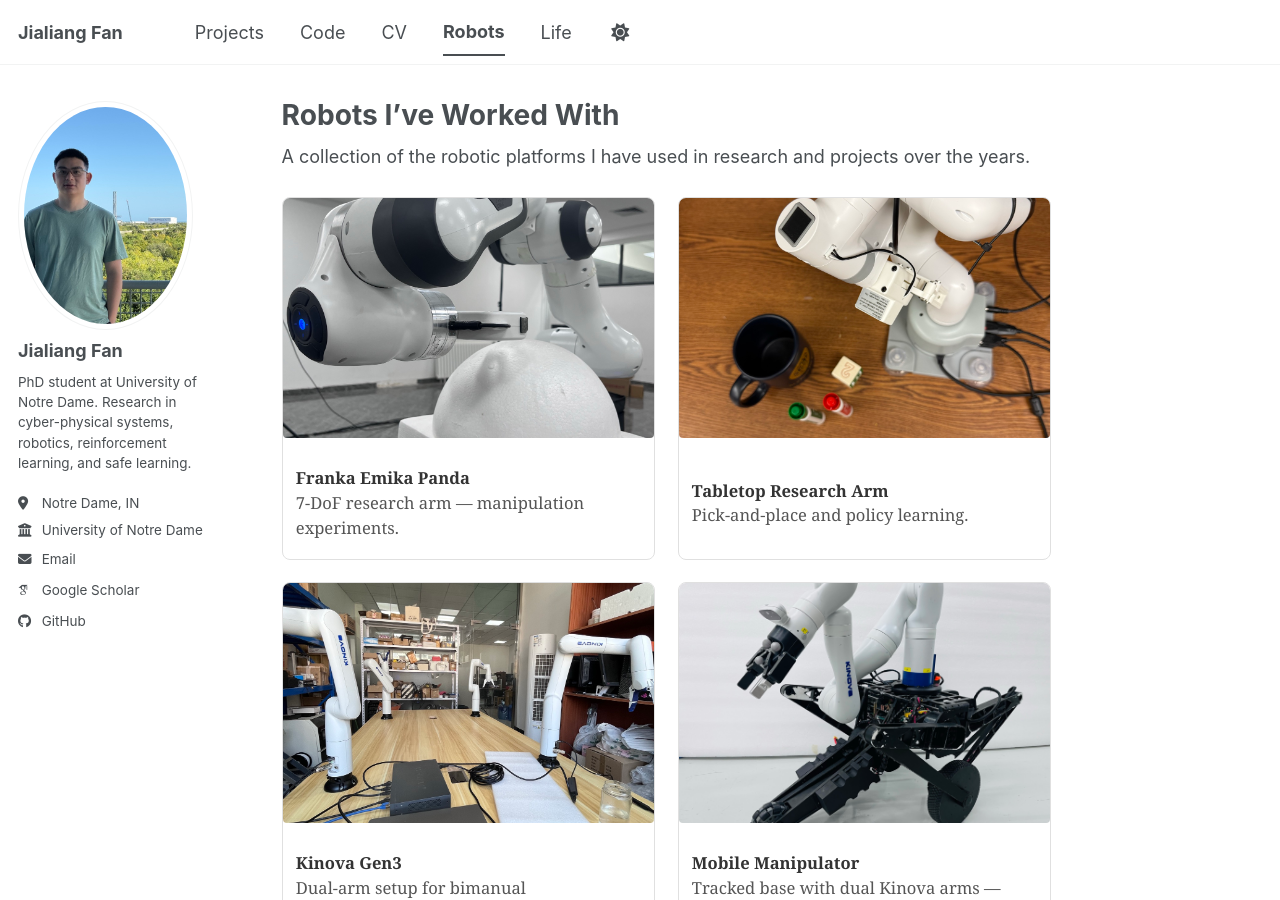
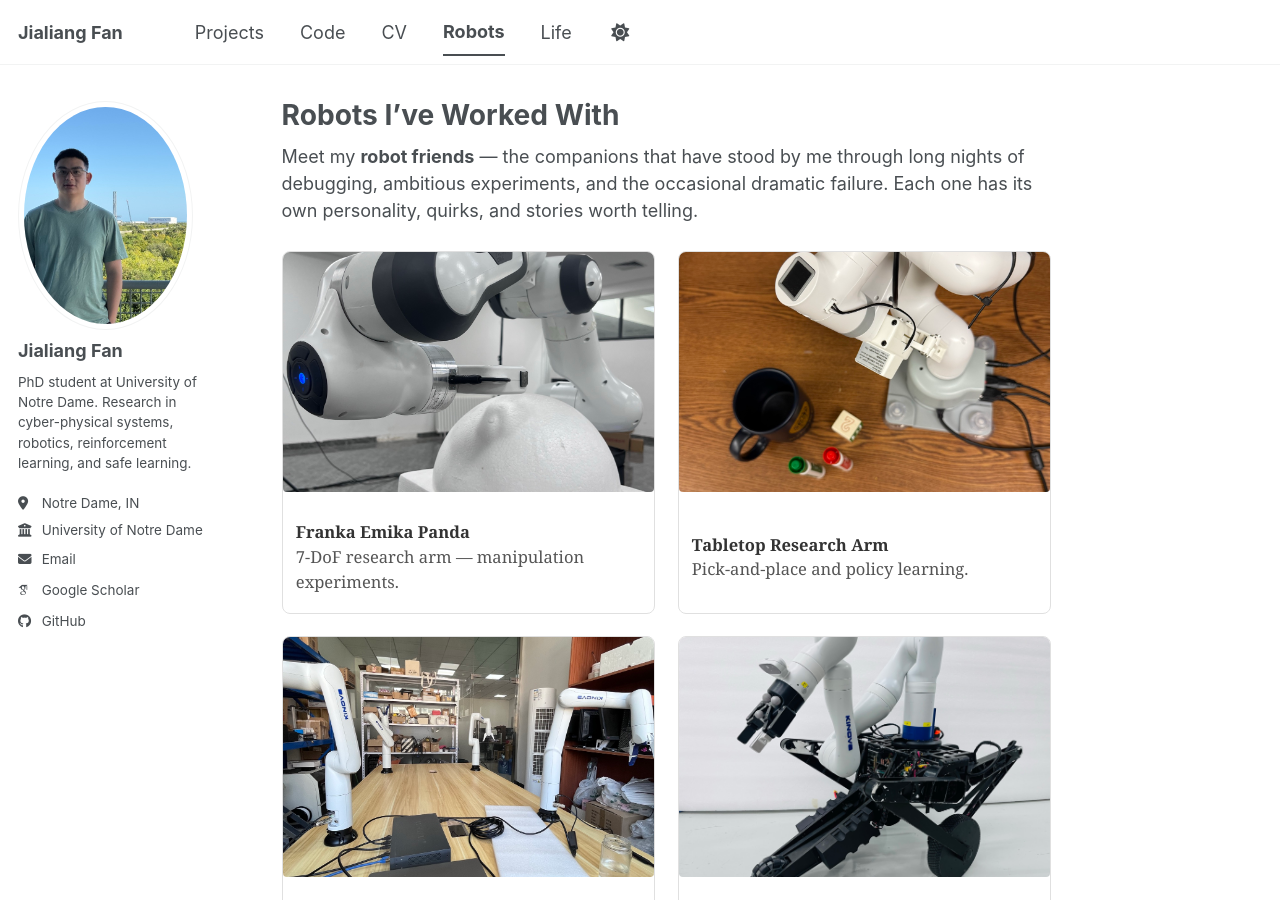
Before and after one commit to JialiangFan/jialiangfan.github.io, a Jekyll site: the page built from _pages/robots.md, in a window 1280 px wide and 900 px high. Built offline with Jekyll 4.4.1, drawn with Linux system fonts in a browser that asks for light colours; some web fonts are replaced; a script bundle is joined from its source files by our own code; library files that are not in the unit come from our copies; comment, search, counter and statistics services are not loaded.

Commit message:
Personify robots page intro as 'robot friends'
Co-Authored-By: Claude Opus 4.7 (1M context) <noreply@anthropic.com>

```diff
--- a/_pages/robots.md
+++ b/_pages/robots.md
@@ -4,7 +4,7 @@ title: "Robots I've Worked With"
 author_profile: true
 ---
 
-A collection of the robotic platforms I have used in research and projects over the years.
+Meet my **robot friends** — the companions that have stood by me through long nights of debugging, ambitious experiments, and the occasional dramatic failure. Each one has its own personality, quirks, and stories worth telling.
 
 <div class="robot-gallery">
   <figure>
```
